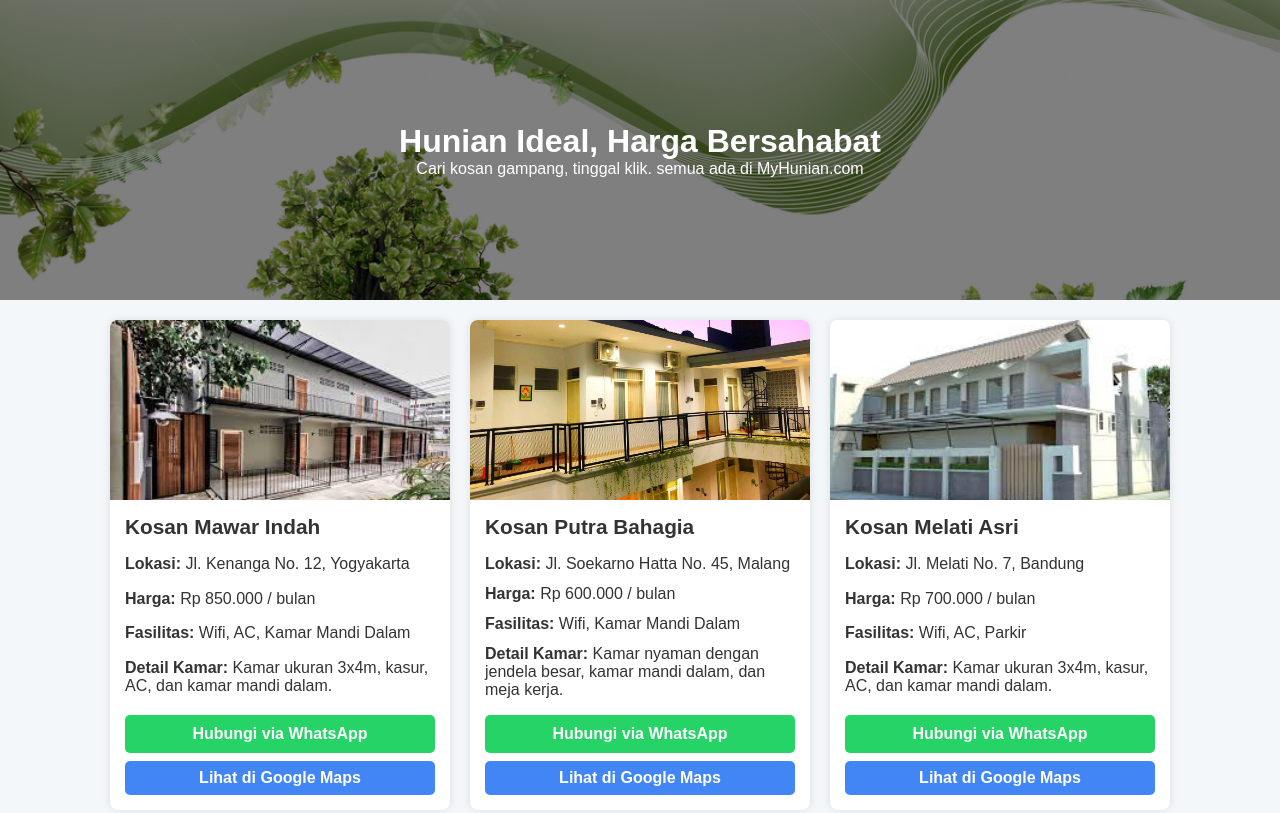
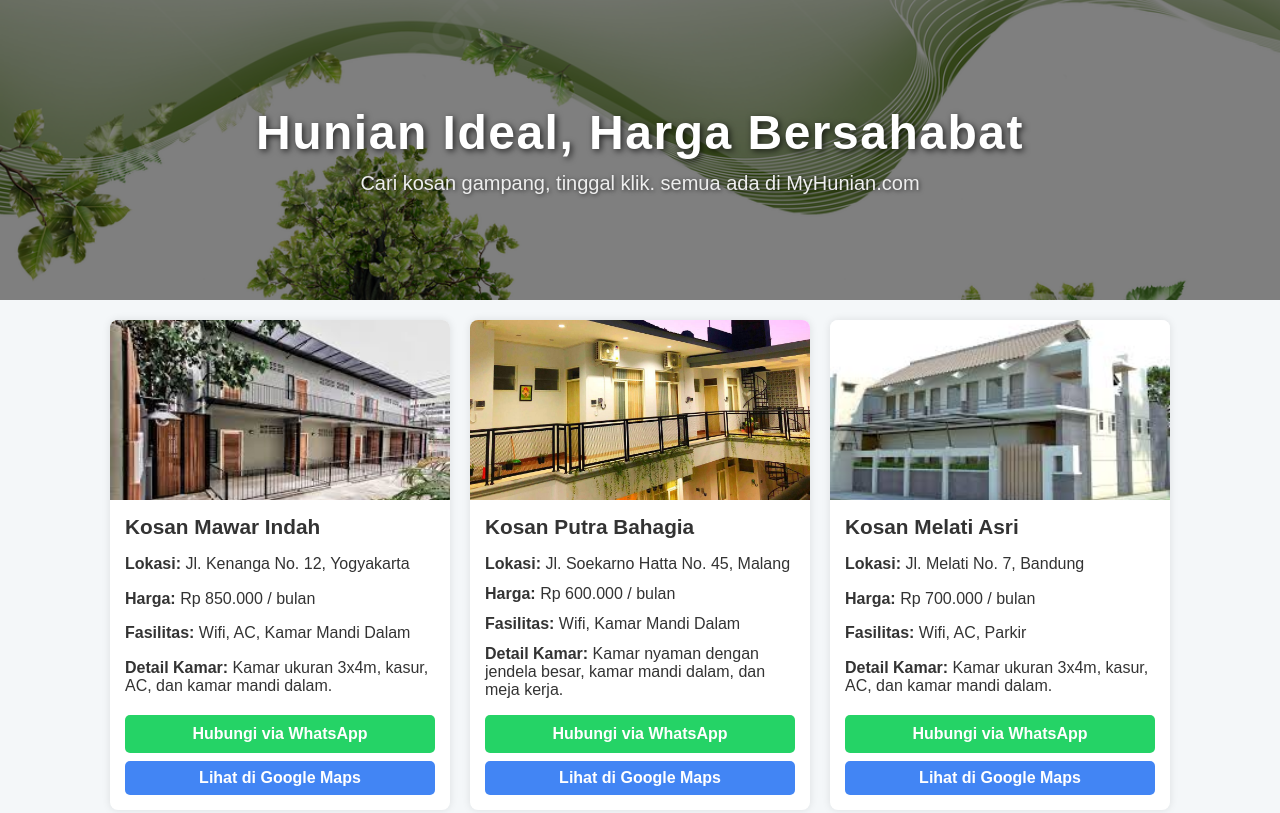
Before and after one commit to Jerzi08/direktori-kosan, a plain HTML site: page index.html in a window 1280 px wide. Shown: the top 813 px of the page. Drawn offline with Linux system fonts and the light colour scheme.

Commit message:
update header

```diff
--- a/style.css
+++ b/style.css
@@ -34,13 +34,26 @@ header::before {
   z-index: 1;
 }
 
-header h1, header p {
+header h1 {
   position: relative;
   z-index: 2;
   margin: 0;
+  font-size: 3rem;
+  font-weight: 700;
+  letter-spacing: 1.5px;
+  margin-bottom: 12px;
+  text-shadow: 2px 2px 6px rgba(0,0,0,0.7);
 }
 
-
+header p {
+  position: relative;
+  z-index: 2;
+  margin: 0;
+  font-size: 1.25rem;
+  margin-top: 0;
+  color: #eee;
+  text-shadow: 1px 1px 4px rgba(0,0,0,0.6);
+}
 
 .grid-container {
   display: grid;
```
